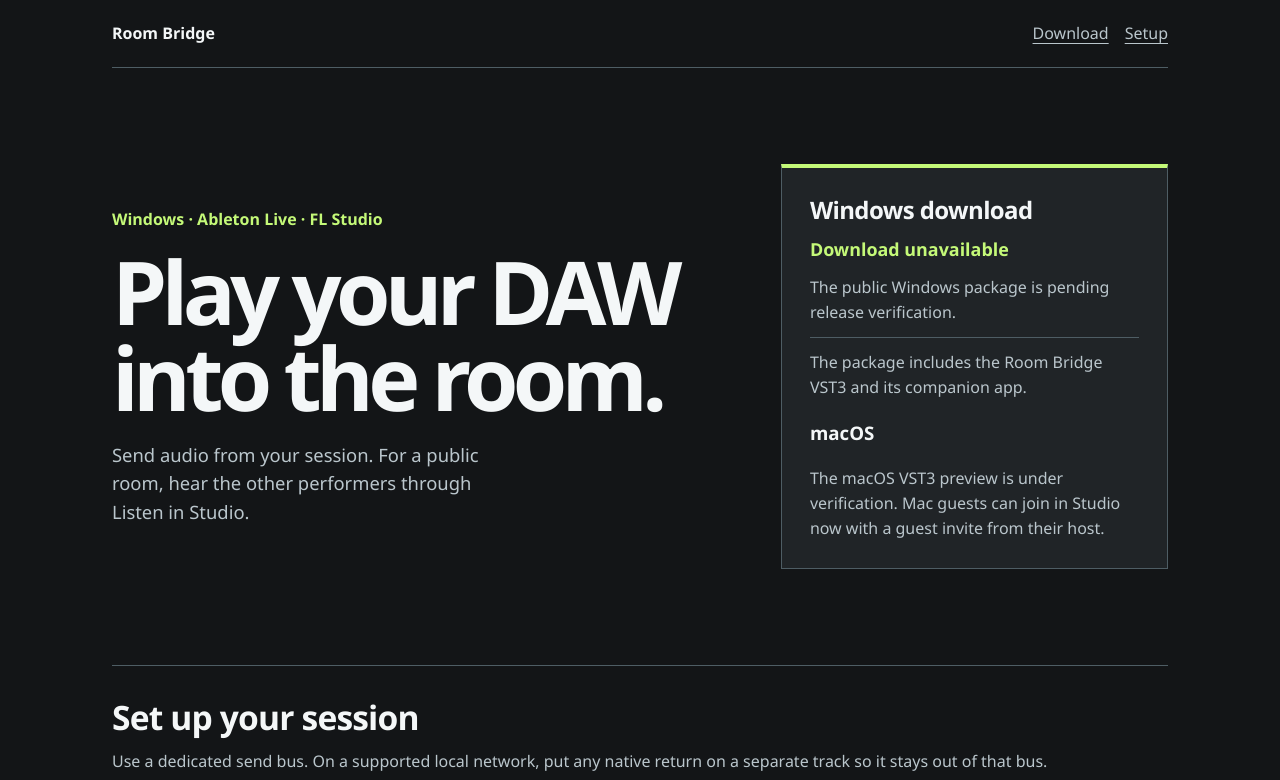
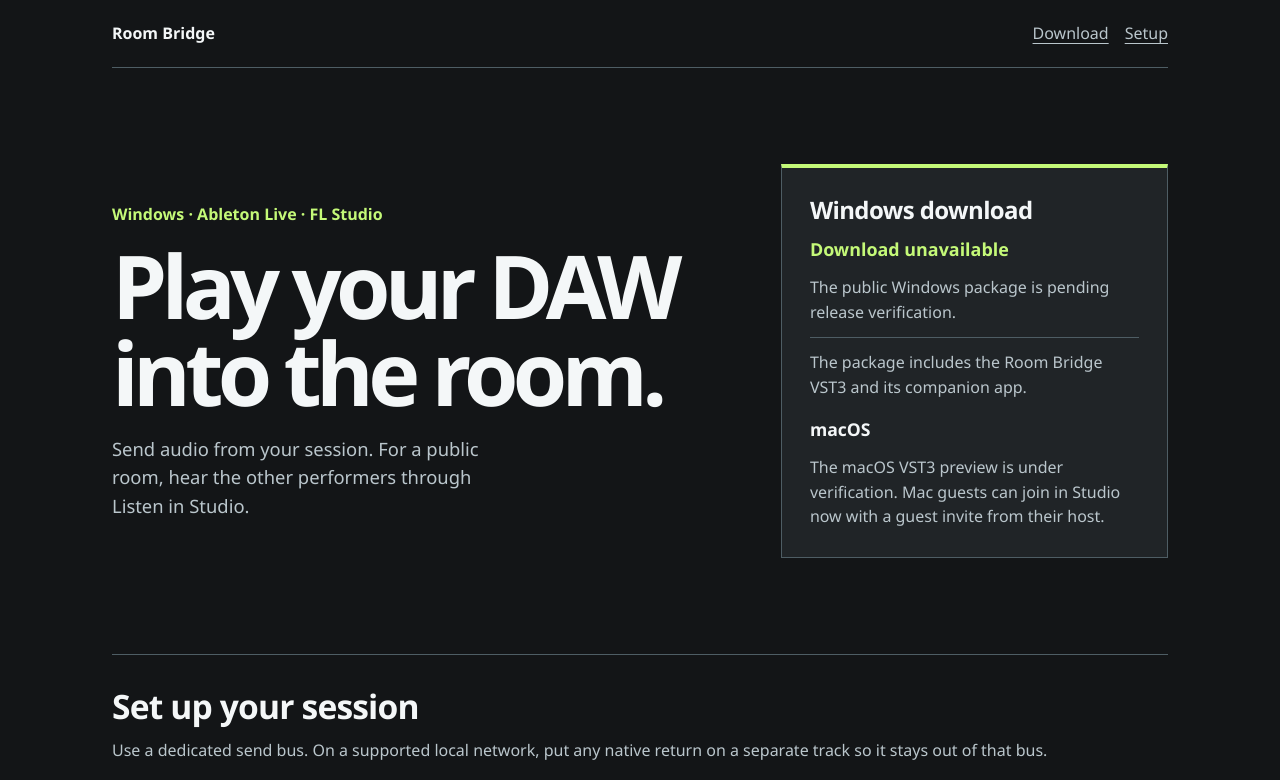
Before and after one commit to Justinandjohnson/room-bridge-downloads, a plain HTML site: page index.html in a window 1280 px wide. Shown: the top 780 px of the page. Drawn offline with Linux system fonts and the light colour scheme.

Commit message:
Style the macOS availability heading

```diff
--- a/styles.css
+++ b/styles.css
@@ -33,6 +33,7 @@ h2 { font-size: clamp(1.35rem, 3vw, 2.1rem); line-height: 1.15; letter-spacing:
 .release h2 { font-size: 1.5rem; }
 .release p { margin-top: .75rem; color: var(--muted); }
 .release .status { color: var(--accent); font-size: 1.12rem; font-weight: 750; }
+.release h3 { margin: 1rem 0 0; font-size: 1.1rem; }
 .release .package { border-top: 1px solid var(--rule); padding-top: .75rem; }
 
 .setup { border-block: 1px solid var(--rule); padding-block: 2rem; }
```
